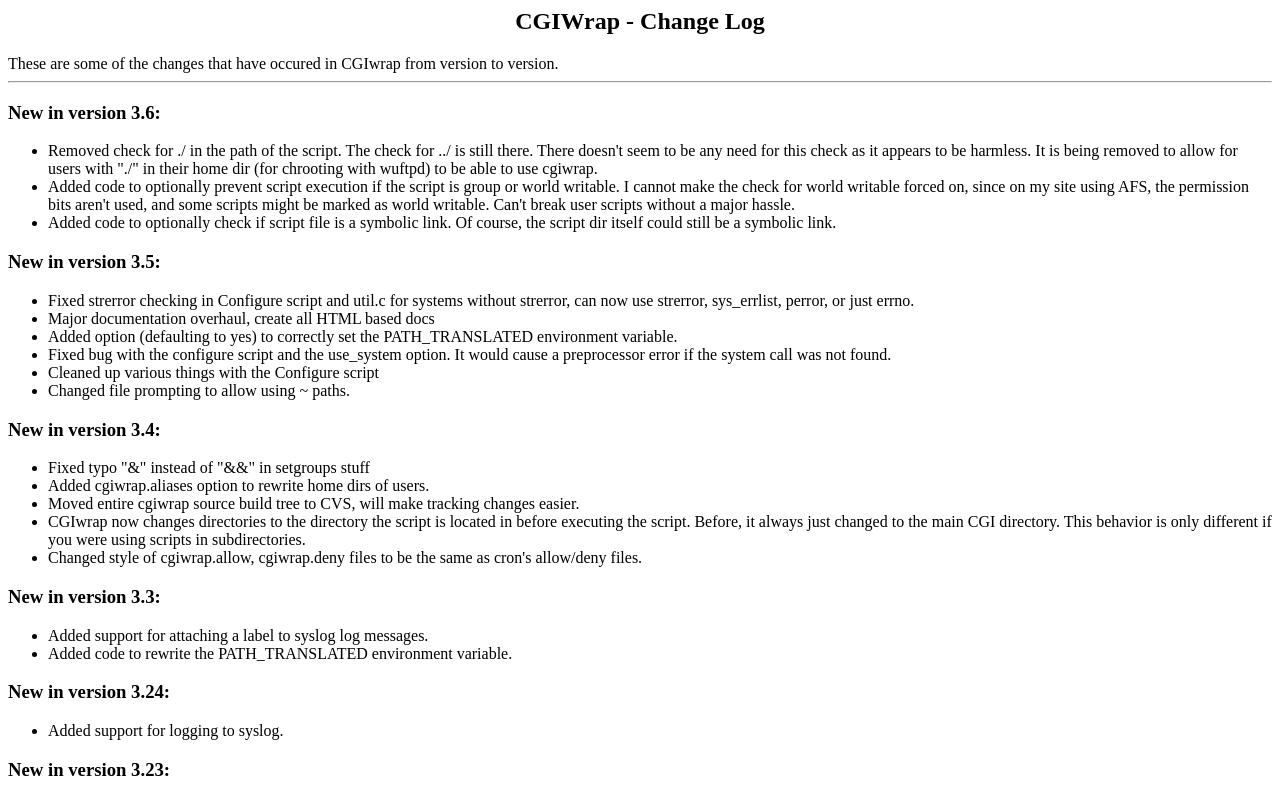
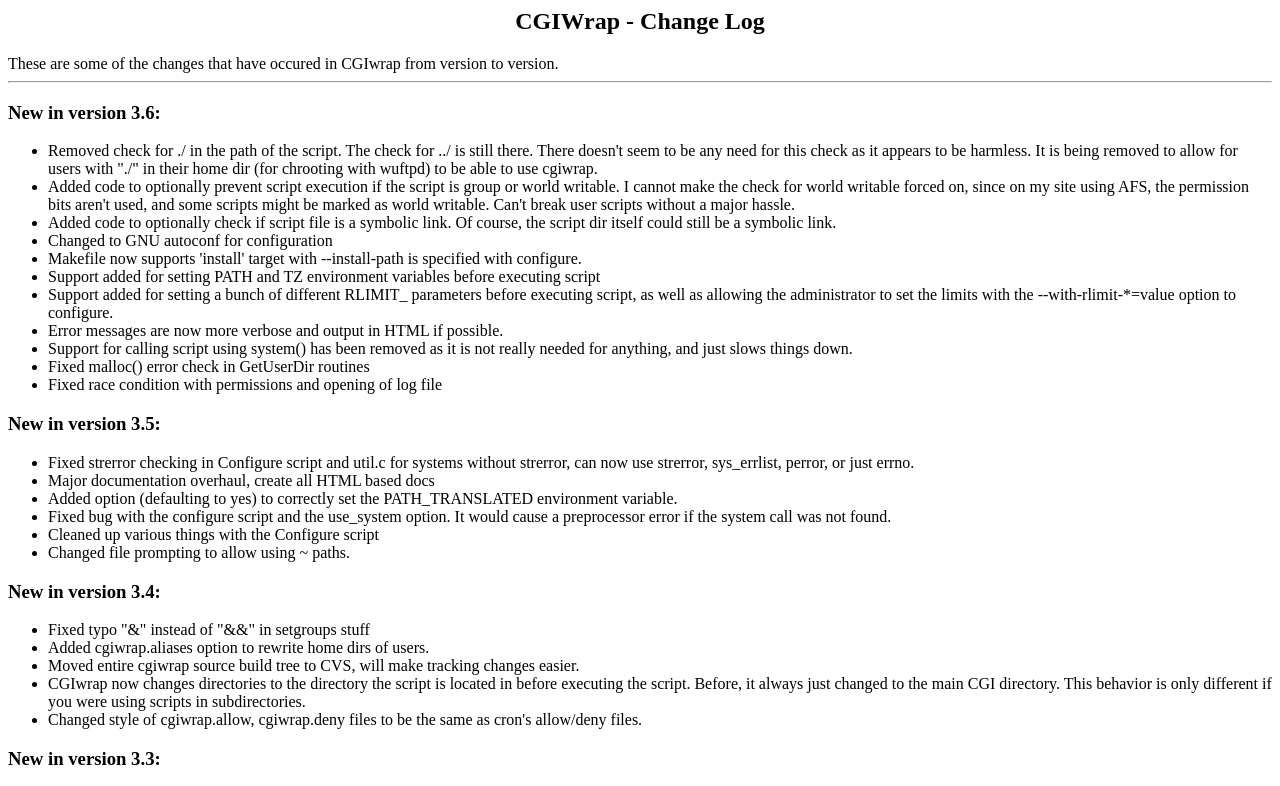
Before and after one commit to cgiwrap/cgiwrap, a plain HTML site: page htdocs/changes.html in a window 1280 px wide. Shown: the top 786 px of the page. Drawn offline with Linux system fonts and the light colour scheme.

Commit message:
updates to list of changes and change of ftp site

```diff
--- a/htdocs/changes.html
+++ b/htdocs/changes.html
@@ -17,6 +17,19 @@ aren't used, and some scripts might be marked as world writable. Can't
 break user scripts without a major hassle.
 	<LI>Added code to optionally check if script file is a symbolic
 link. Of course, the script dir itself could still be a symbolic link.
+	<LI>Changed to GNU autoconf for configuration
+	<LI>Makefile now supports 'install' target with --install-path is
+specified with configure.
+	<LI>Support added for setting PATH and TZ environment variables
+before executing script
+	<LI>Support added for setting a bunch of different RLIMIT_ parameters
+before executing script, as well as allowing the administrator to set the
+limits with the --with-rlimit-*=value option to configure.
+	<LI>Error messages are now more verbose and output in HTML if possible.
+	<LI>Support for calling script using system() has been removed as it is
+not really needed for anything, and just slows things down.
+	<LI>Fixed malloc() error check in GetUserDir routines
+	<LI>Fixed race condition with permissions and opening of log file
 </UL>
 
 <P><H3>New in version 3.5:</H3><UL>
```
Also changed, not shown: htdocs/index.html (+3 -2 lines), 2 other files.
